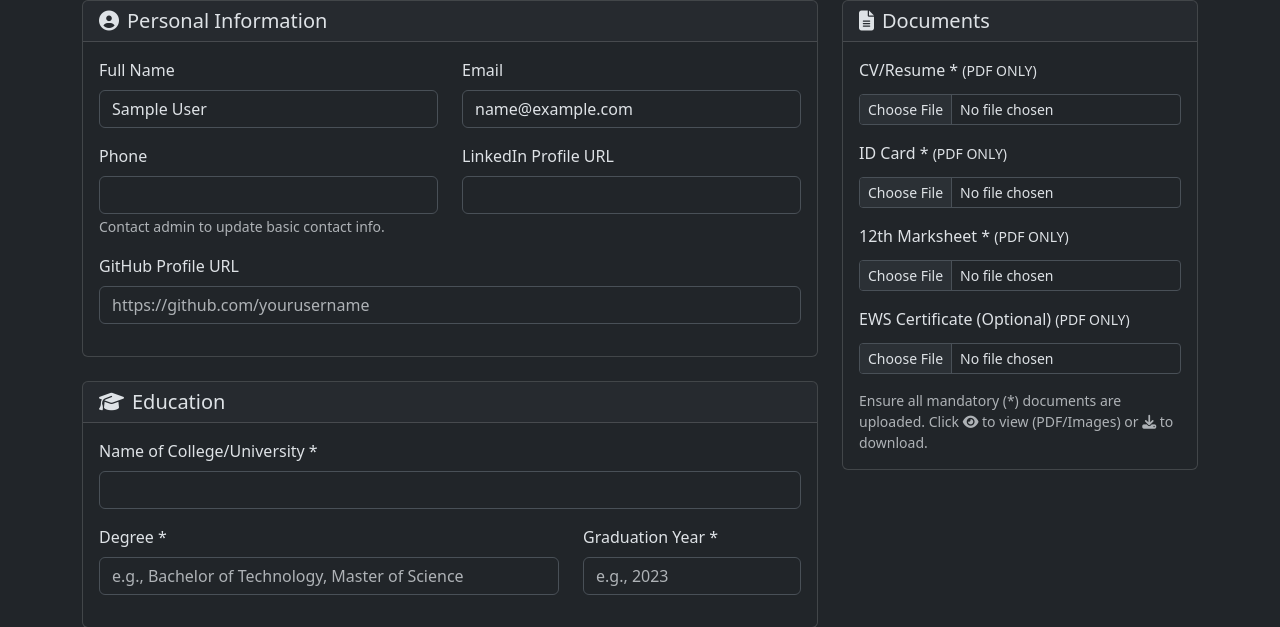
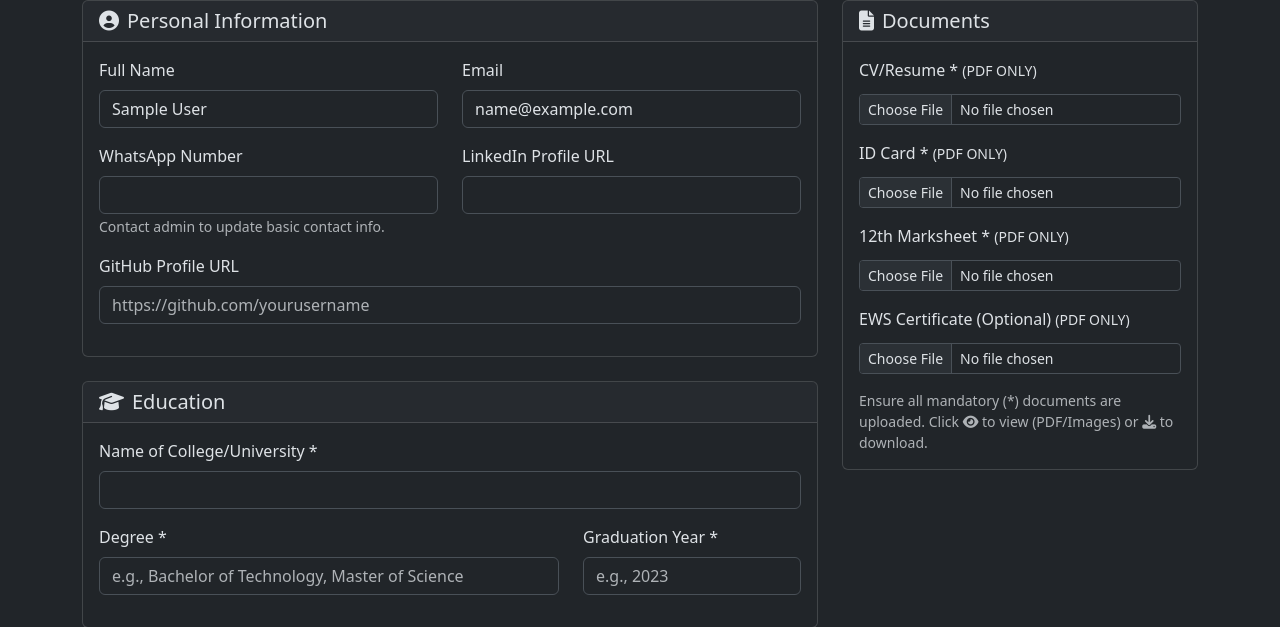
Before and after one commit to Disha-01-alt/Job-Portal, a Flask app: template templates/candidate/profile.html in a window 1280 px wide. Shown: the part 452-1079 px from the top of the page. Run offline with Flask 3, Linux system fonts and the light colour scheme; the template is opened without the code that fills it, so the values that code supplies are empty; the visitor is signed in with stand-in values (Sample User, id 1); parts of the project's set-up code (start-up, migrations or seed data) failed here and were passed over.

Commit message:
Update profile.html

```diff
--- a/templates/candidate/profile.html
+++ b/templates/candidate/profile.html
@@ -31,7 +31,7 @@
                          </div>
                          <div class="row">
                              <div class="col-md-6 mb-3">
-                                 <label class="form-label">Phone</label>
+                                 <label class="form-label">WhatsApp Number</label>
                                  <input type="text" class="form-control" value="{{ current_user.phone or '' }}" readonly>
                                  <small class="text-muted">Contact admin to update basic contact info.</small>
                              </div>
```
